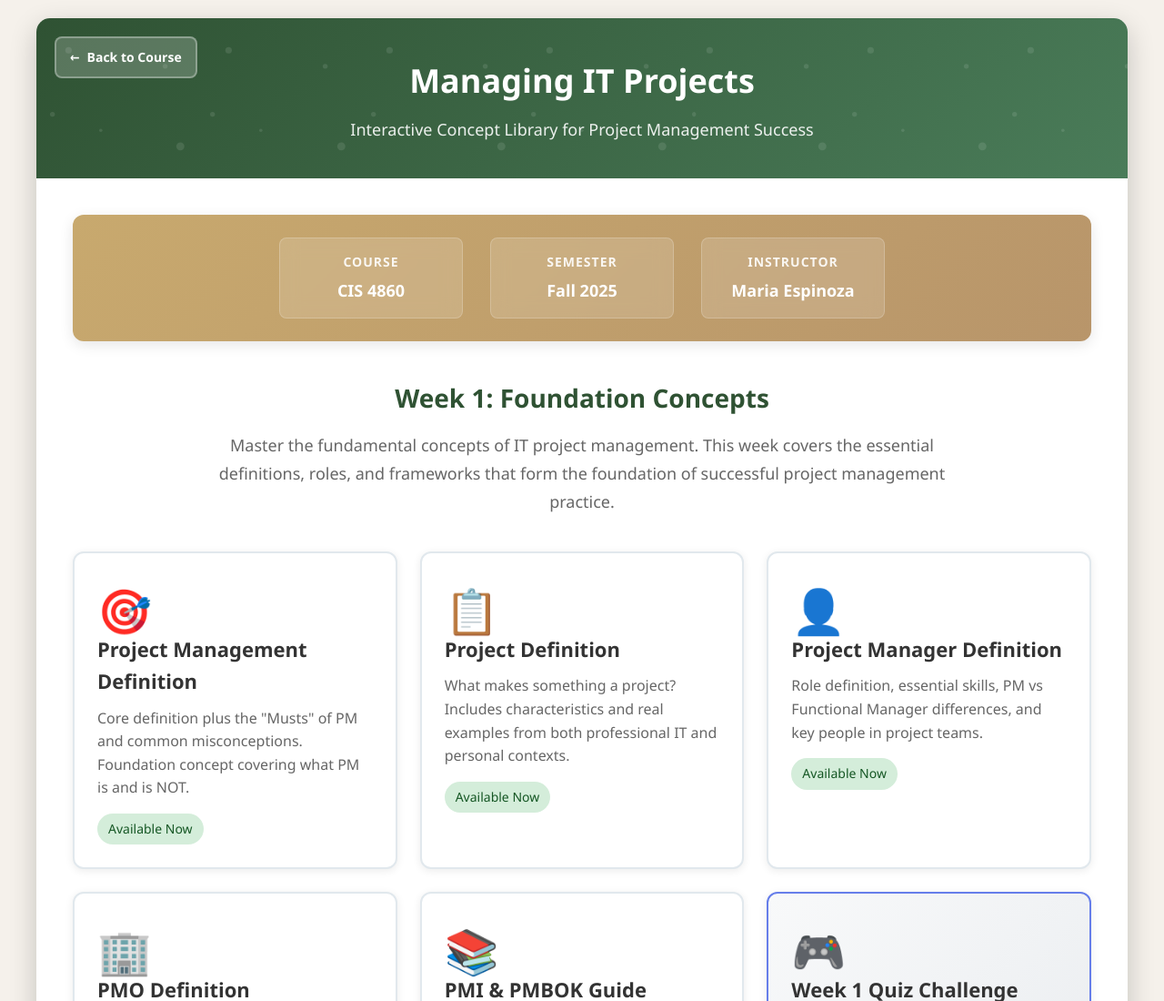
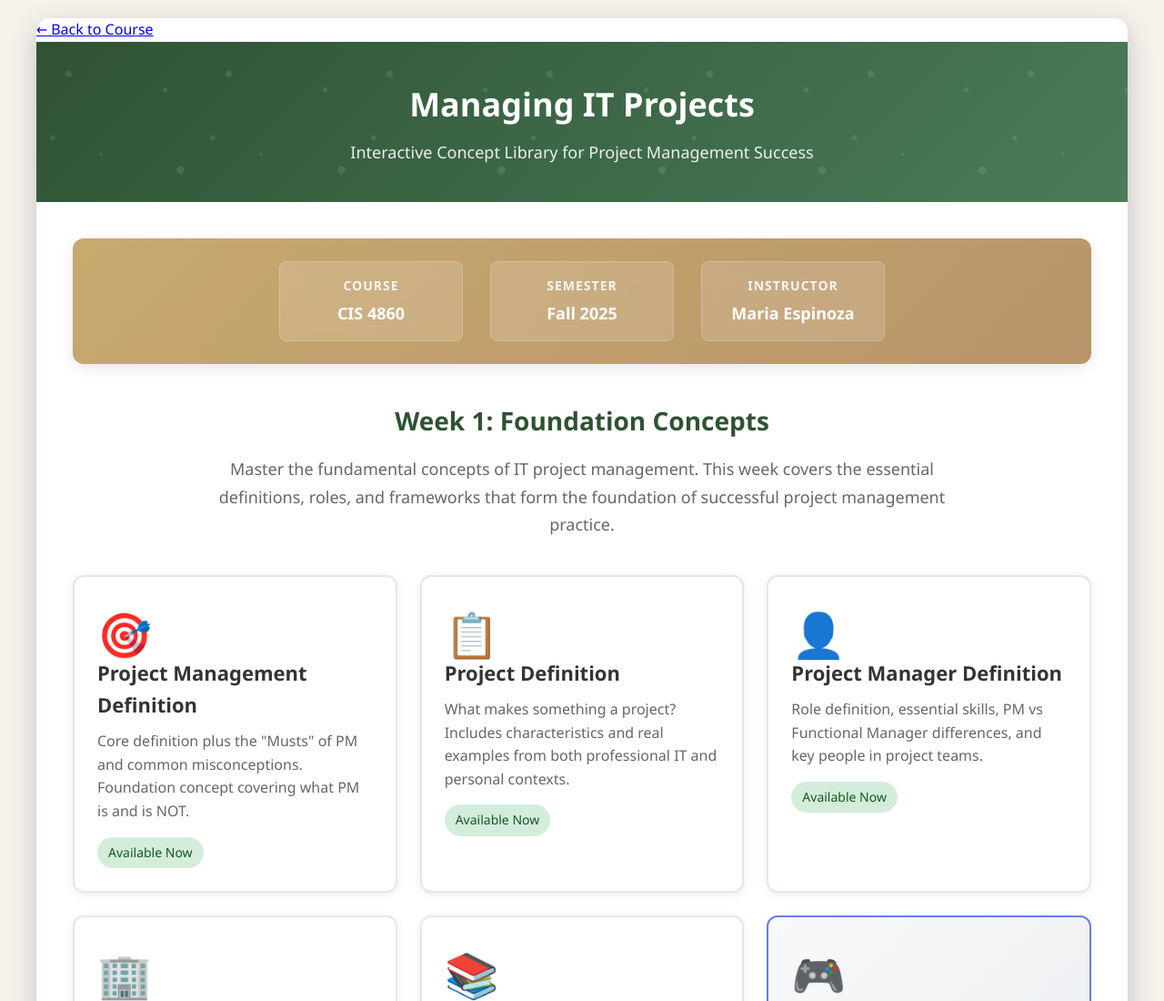
Before and after one commit to mespinozaIT/managing-it-projects, a plain HTML site: page index.html in a window 1280 px wide. Shown: the top 1100 px of the page at 91% size. Drawn offline with Linux system fonts and the light colour scheme.

Commit message:
Update index.html

```diff
--- a/index.html
+++ b/index.html
@@ -21,37 +21,6 @@
             border-radius: 15px;
             box-shadow: 0 10px 30px rgba(0,0,0,0.2);
             overflow: hidden;
-            position: relative;
-        }
-
-        .back-button {
-            position: absolute;
-            top: 20px;
-            left: 20px;
-            background: rgba(255,255,255,0.2);
-            color: white;
-            border: 2px solid rgba(255,255,255,0.3);
-            border-radius: 8px;
-            padding: 10px 15px;
-            text-decoration: none;
-            font-size: 14px;
-            font-weight: 600;
-            transition: all 0.3s ease;
-            z-index: 10;
-            display: flex;
-            align-items: center;
-            gap: 8px;
-        }
-
-        .back-button:hover {
-            background: rgba(255,255,255,0.3);
-            border-color: rgba(255,255,255,0.5);
-            transform: translateY(-2px);
-        }
-
-        .back-button:focus {
-            outline: 3px solid #ffd700;
-            outline-offset: 2px;
         }
 
         .header {
```
